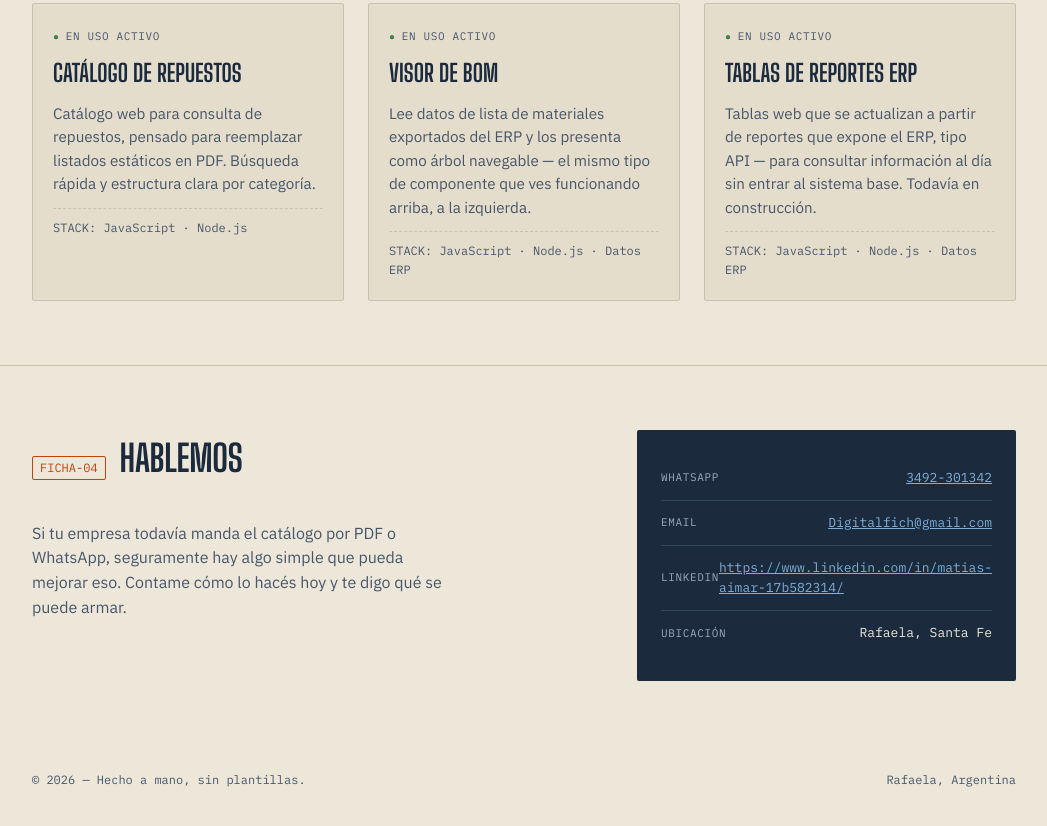
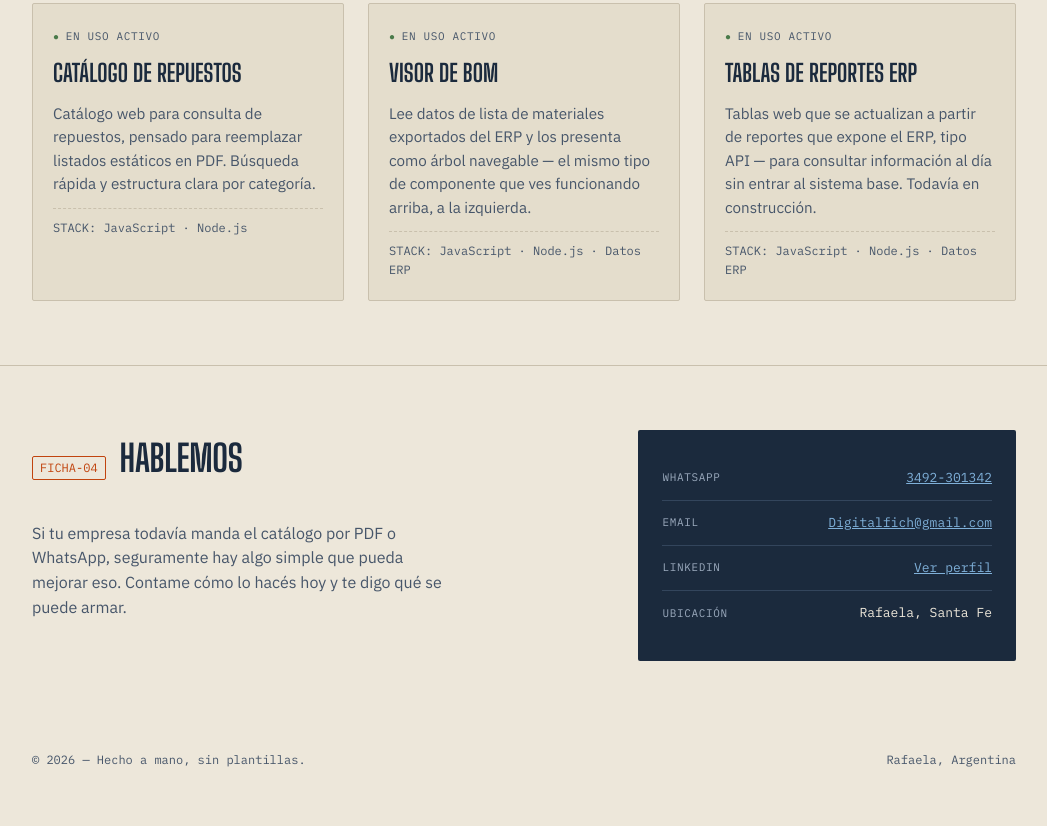
Before and after one commit to matiasaimar-bot/Digitalizacion-pymes, a plain HTML site: page index.html in a window 1280 px wide. Shown: the part 1749-2575 px from the top of the page, without its empty margins (116-1163 px from the left). Drawn offline with Linux system fonts and the light colour scheme.

Commit message:
Add files via upload

```diff
--- a/index.html
+++ b/index.html
@@ -536,7 +536,7 @@
       <div class="contact-card">
         <div class="line"><span class="label">WhatsApp</span> <a href="https://wa.me/549XXXXXXXXXX" target="_blank" rel="noopener">3492-301342</a></div>
         <div class="line"><span class="label">Email</span> <a href="mailto:tuemail@ejemplo.com">Digitalfich@gmail.com</a></div>
-        <div class="line"><span class="label">LinkedIn</span> <a href="#" target="_blank" rel="noopener">https://www.linkedin.com/in/matias-aimar-17b582314/</a></div>
+        <div class="line"><span class="label">LinkedIn</span> <a href="https://www.linkedin.com/in/matias-aimar-17b582314/" target="_blank" rel="noopener">Ver perfil</a></div>
         <div class="line"><span class="label">Ubicación</span> <span>Rafaela, Santa Fe</span></div>
       </div>
     </div>
```
